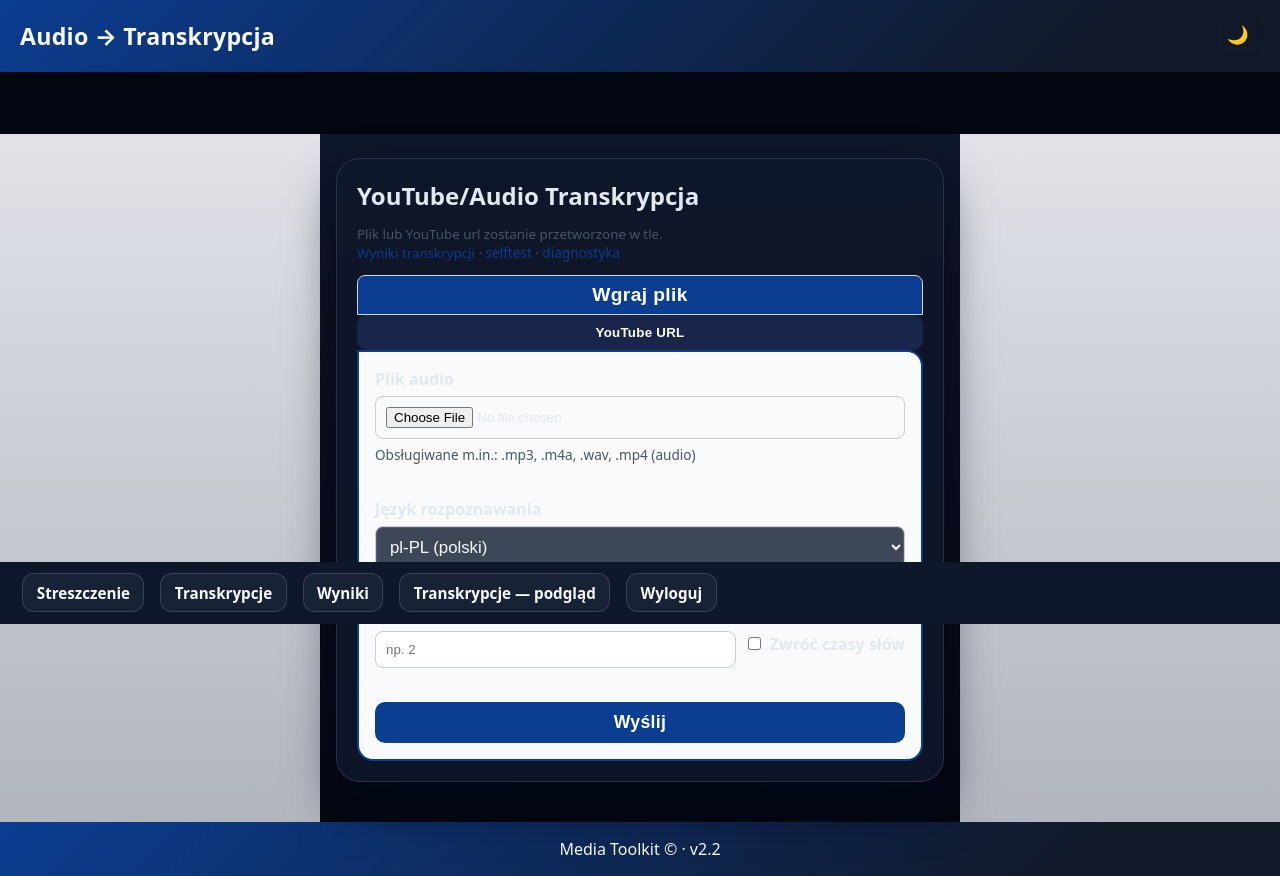
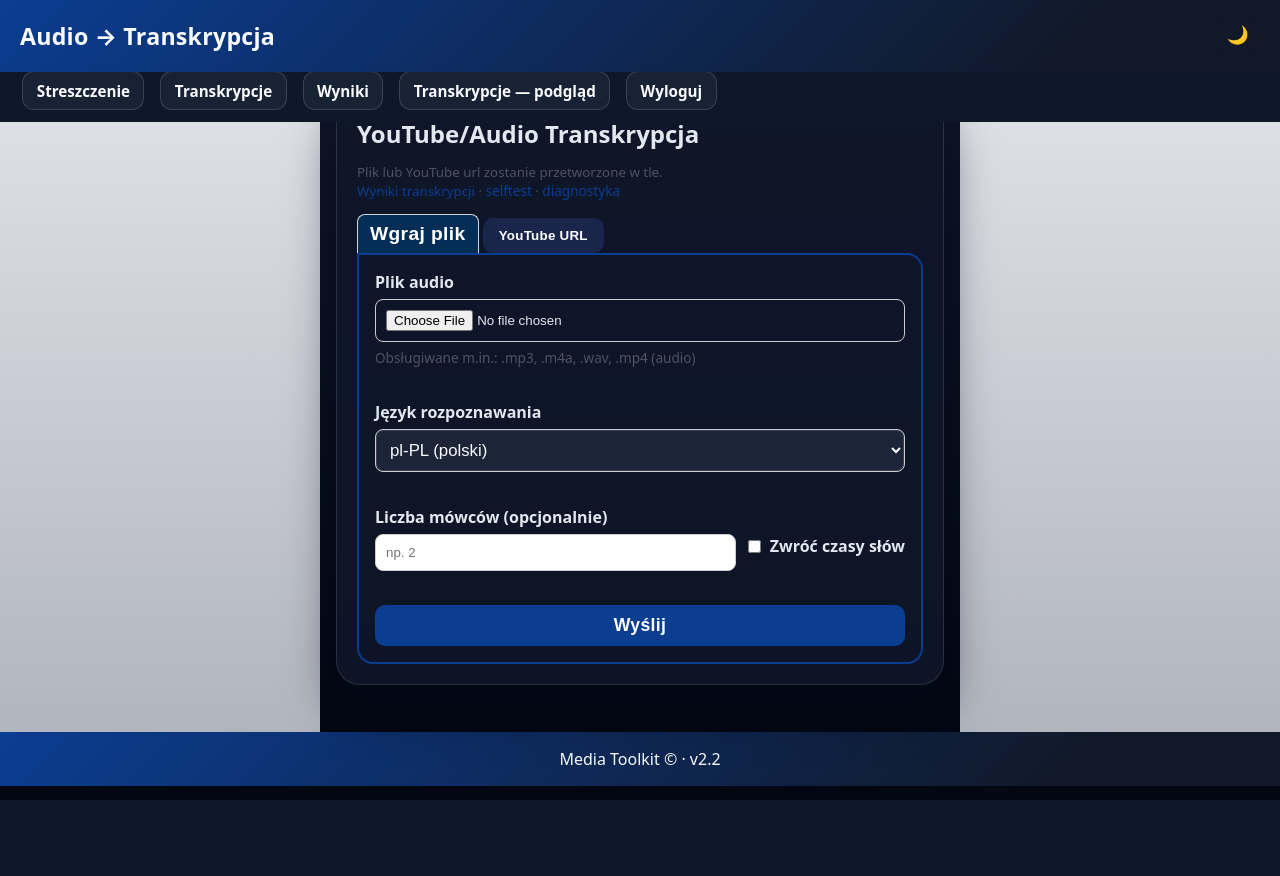
Before and after one commit to v0jt4s13/media_toolkit, a Flask app: page /audiototext/ in a window 1280 px wide. After the commit the page ends 800 px from the top, so only its background shows below. Run offline with Flask 3, Linux system fonts and the light colour scheme; the visitor is signed in with stand-in values (Sample User, id 1).

Commit message:
media toolkit update

```diff
--- a/media_toolkit/templates/audiototext/upload.html
+++ b/media_toolkit/templates/audiototext/upload.html
@@ -134,9 +134,30 @@
   a.button { text-decoration:none; display:inline-block; }
   .transcript { white-space: pre-wrap; padding: 12px; background: #111827; color:#f3f4f6; border: 1px solid #e5e7eb; border-radius: 10px; min-height: 80px; }
   .mode-btn.active { background: #0b3d91; font-size: larger; padding:8px 12px; border:1px solid #d1d5db; cursor:pointer; border-radius:8px 8px 0 0; }
-  .mode-btn { background: rgba(61, 88, 186, 0.244); color:white; border-color:#0b3d91; font-size: smaller; }
+  .mode-btn.active {
+    background: #052e56;
+    font-size: larger;
+    padding: 8px 12px;
+    border: 1px solid #d1d5db;
+    border-bottom: 0;
+    cursor: pointer;
+    border-radius: 8px 8px 0 0;
+  }
+  .mode-btn {
+    background: rgba(61, 88, 186, 0.244);
+    color:white;
+    border-color:#0b3d91;
+    font-size: smaller;
+    width: auto;
+    white-space: nowrap;
+  }
 
-  #uploadForm { border: 2px solid #0b3d91; padding: 16px; border-radius: 0 16px 16px 16px; background:#f9fafb; }
+  #uploadForm {
+    border: 2px solid #0b3d91;
+    padding: 16px;
+    border-radius: 0 16px 16px 16px;
+    /* background:#f9fafb;  */
+  }
   .inline { display:flex; gap:8px; flex-wrap:wrap; align-items:center; }
   .xs { font-size: .85rem; }
   div#result { margin: 0.9em; width: 90%; text-align: right; }
--- a/media_toolkit/templates/base.html
+++ b/media_toolkit/templates/base.html
@@ -51,8 +51,8 @@
     nav { display: none; flex-direction: column; gap: 1.1rem; padding: 1.2rem; background: rgba(10,24,52,0.96); position: absolute; top: 100%; left: 0; right: 0; box-shadow: 0 28px 48px rgba(2,6,23,0.5); border-bottom-left-radius: 28px; border-bottom-right-radius: 28px; backdrop-filter: blur(14px); z-index: 15; }
     nav.open {
       display: flex;
-      position: relative;
-      top: 490px;
+      position: fixed;
+      top: 60px;
     }
     nav a { display: block; color: #f8fafc; font-weight: 600; font-size: 1.02rem; padding: .85rem 1rem; border-radius: 16px; background: rgba(30,41,59,0.65); box-shadow: inset 0 0 0 1px rgba(148,163,184,0.25); transition: transform .18s ease, background .18s ease; }
     nav a:hover { background: rgba(59,130,246,0.32); transform: translateY(-1px); }
```
Also changed, not shown: 2 other files.
